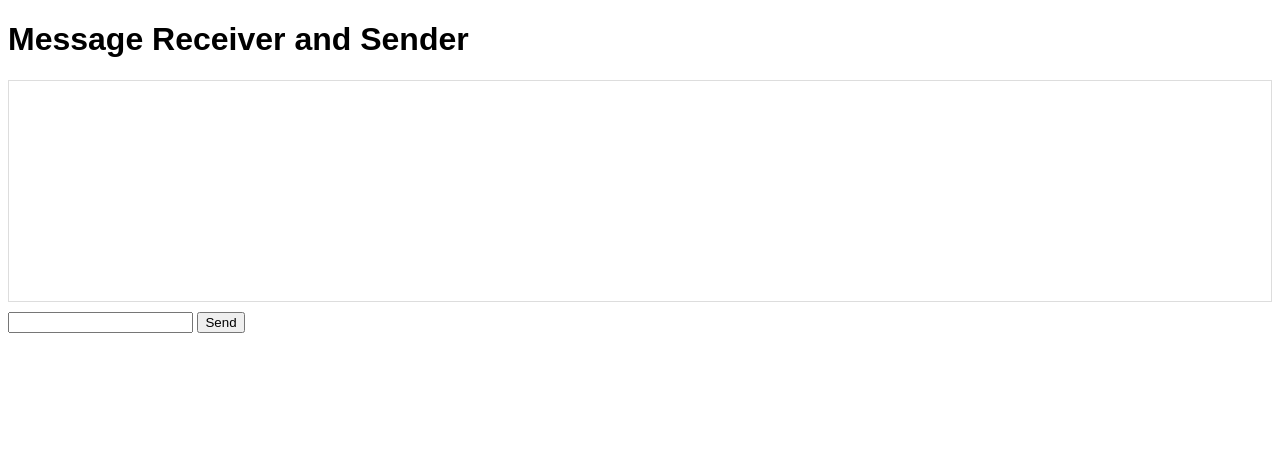
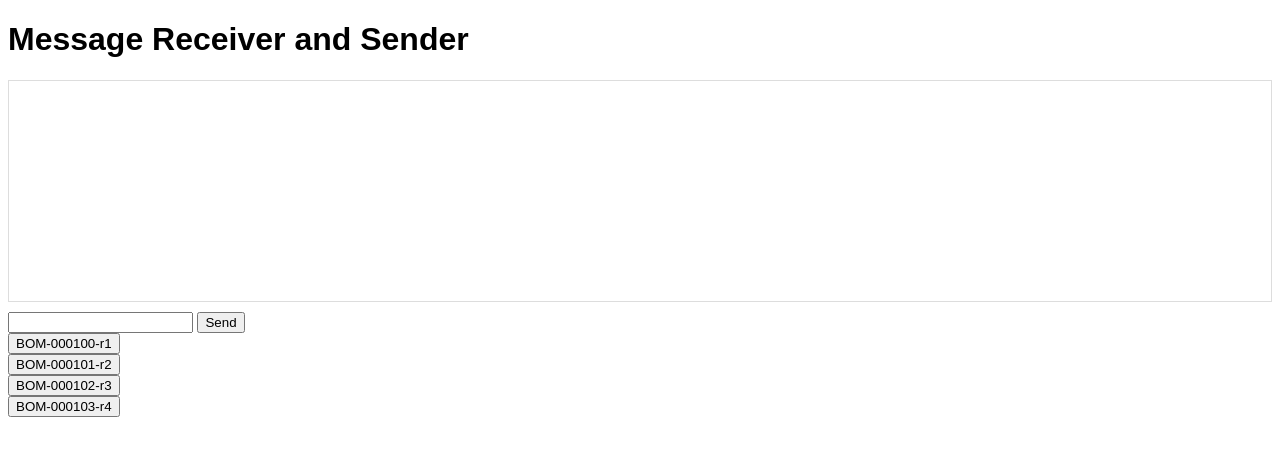
Before and after one commit to kameshwaranHontrel/IFrameTest, a plain HTML site: page index.html in a window 1280 px wide. Drawn offline with Linux system fonts and the light colour scheme.

Commit message:
bom tree changes done

```diff
--- a/index.html
+++ b/index.html
@@ -28,6 +28,12 @@
     <input id="messageBox" />
     <button onclick="sendMessage(document.getElementById('messageBox').value)">Send</button>
 
+    <br>
+    <button onclick="sendMessage(JSON.stringify({name: 'BOM-000100-r1'}))">BOM-000100-r1</button><br>
+    <button onclick="sendMessage(JSON.stringify({name: 'BOM-000101-r2'}))">BOM-000101-r2</button><br>
+    <button onclick="sendMessage(JSON.stringify({name: 'BOM-000102-r3'}))">BOM-000102-r3</button><br>
+    <button onclick="sendMessage(JSON.stringify({name: 'BOM-000103-r4'}))">BOM-000103-r4</button><br>
+
     <script>
         // Display all received messages
         const messagesDiv = document.getElementById('messages');
@@ -49,7 +55,7 @@
         const sendMessage = (message) => {
             window.postMessage(message, "*");
             var op = window.opener || window.parent;
-            op.postMessage(message,"*")
+            op.postMessage(message, "*")
             displayMessage('Sent: ' + message);
         }
     </script>
```
